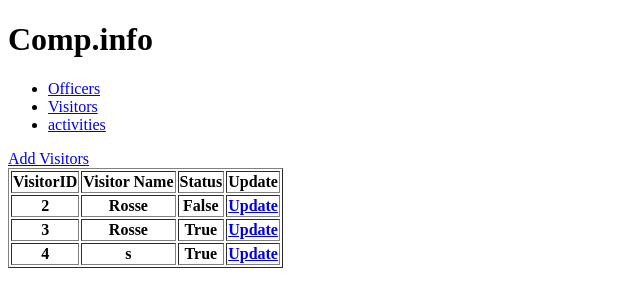
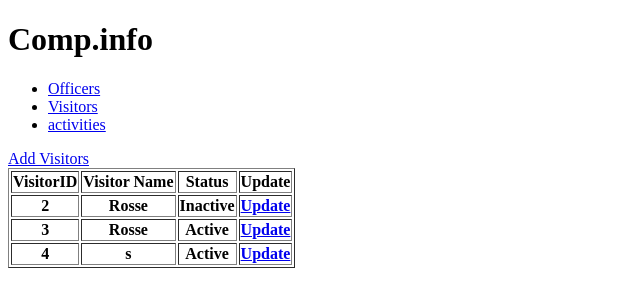
Before and after one commit to RoSan587/asignment, a Django app: page /visitor/ in a window 1280 px wide. Shown: the top 307 px of the page, without its empty margins (0-640 px from the left). Run offline with Django 3.2, Linux system fonts and the light colour scheme; data comes from the database, SQL or seed files in the repository; both versions use the stored data as it was after the commit; lists and menus that the app fills with data are empty.

Commit message:
activity app updated

```diff
--- a/appointement_system/Templates/visitors/visitorinfo.html
+++ b/appointement_system/Templates/visitors/visitorinfo.html
@@ -15,7 +15,7 @@
 			<tr>
 				<th>{{visitor.id}}</th>
 				<th>{{visitor.name}}</th>
-				<th>{{visitor.is_active}}</th>
+				<th>{% if visitor.is_active %}Active {% else %}Inactive{% endif %}</th>
 				<th><a href="{% url 'update-visitor' visitor.id %}">Update</a></th>
 			</tr>
 
--- a/appointement_system/activity_record/forms.py
+++ b/appointement_system/activity_record/forms.py
@@ -1,5 +1,6 @@
 from django.forms import ModelForm
 from .models import Activity
+from officer.models import Officer
 
 class createActivityForm(ModelForm):
 	class Meta:
@@ -9,4 +10,4 @@ class createActivityForm(ModelForm):
 class updateActivityForm(ModelForm):
 	class Meta:
 		model = Activity
-		fields = '__all__'
+		exclude = ['is_active','activitytype']
--- a/appointement_system/officer/models.py
+++ b/appointement_system/officer/models.py
@@ -14,5 +14,5 @@ class Officer(models.Model):
 
 class Workdays(models.Model):
 	"""docstring for workdays"""
-	officerid = models.ForeignKey(Officer,on_delete=models.SET_NULL,null=True)
+	officer = models.ForeignKey(Officer,on_delete=models.SET_NULL,null=True)
 	workdays  = models.CharField(max_length=50)
```
Also changed, not shown: appointement_system/activity_record/views.py (+10 -5 lines), appointement_system/requirements.txt (added, +26 -0 lines), appointement_system/db.sqlite3, 1 other file.
